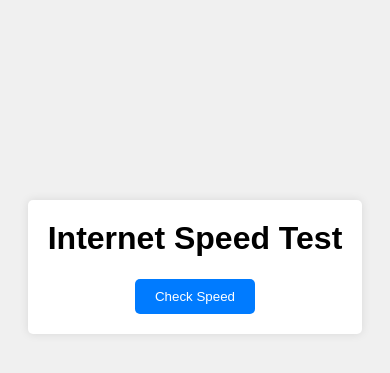
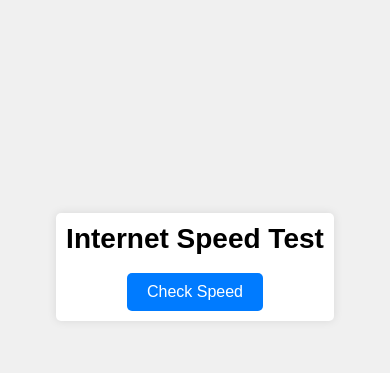
Before and after one commit to Devkant21/speedtest, a Flask app: page / in a window 390 px wide. Shown: the part 155-528 px from the top of the page. Run offline with Flask 2, Linux system fonts and the light colour scheme.

Commit message:
fix: media queries

```diff
--- a/templates/index.html
+++ b/templates/index.html
@@ -24,6 +24,7 @@
       }
 
       h1 {
+        font-size: 32px;
         margin-top: 0;
       }
 
@@ -34,6 +35,7 @@
         padding: 10px 20px;
         border-radius: 5px;
         cursor: pointer;
+        font-size: 18px;
       }
 
       #spinner {
@@ -62,11 +64,35 @@
       }
 
       #result h2 {
+        font-size: 24px;
         margin-top: 0;
       }
 
       p {
+        font-size: 18px;
         margin: 10px 0;
+      }
+
+      @media screen and (max-width: 600px) {
+        #container {
+          padding: 10px;
+        }
+
+        h1 {
+          font-size: 28px;
+        }
+
+        button {
+          font-size: 16px;
+        }
+
+        #result h2 {
+          font-size: 22px;
+        }
+
+        p {
+          font-size: 16px;
+        }
       }
     </style>
   </head>
```
